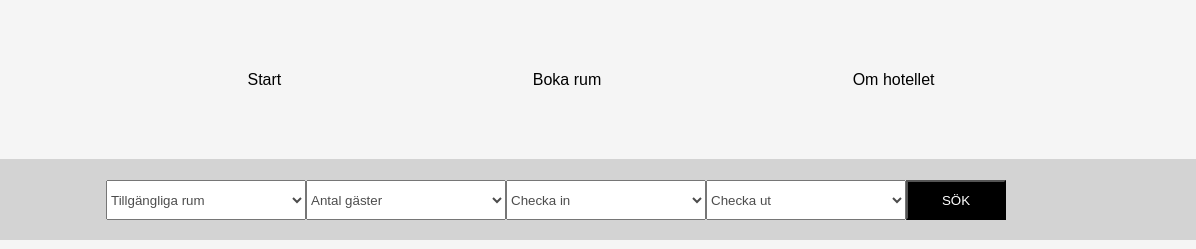
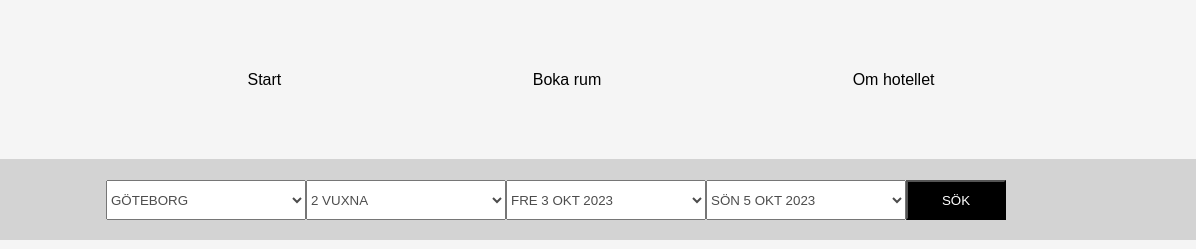
Before and after one commit to Diana-Lindberg/Bonz.ai, a plain HTML site: page booking.html in a window 1280 px wide. Shown: the top 249 px of the page, 84-1280 px from the left. Drawn offline with Linux system fonts and the light colour scheme.

Commit message:
Update booking.html, ändrade value

```diff
--- a/booking.html
+++ b/booking.html
@@ -22,16 +22,16 @@
 
     <nav class="navigation">
         <select name="rum" id="navigation__room">
-            <option value="var">Tillgängliga rum </option>
+            <option value="var">GÖTEBORG</option>
         </select>
         <select name="gäster" id="navigation__guests">
-            <option value="antal">Antal gäster</option>
+            <option value="antal">2 VUXNA</option>
         </select>
         <select name="checka in" id="navigation__check__in">
-            <option value="checkain">Checka in</option>
+            <option value="checkain">FRE 3 OKT 2023</option>
         </select>
         <select name="checka ut" id="navigation__check__out">
-            <option value="checkaut">Checka ut</option>
+            <option value="checkaut">SÖN 5 OKT 2023</option>
         </select>
         <button class="navigation__button">SÖK</button>
     </nav>
```
